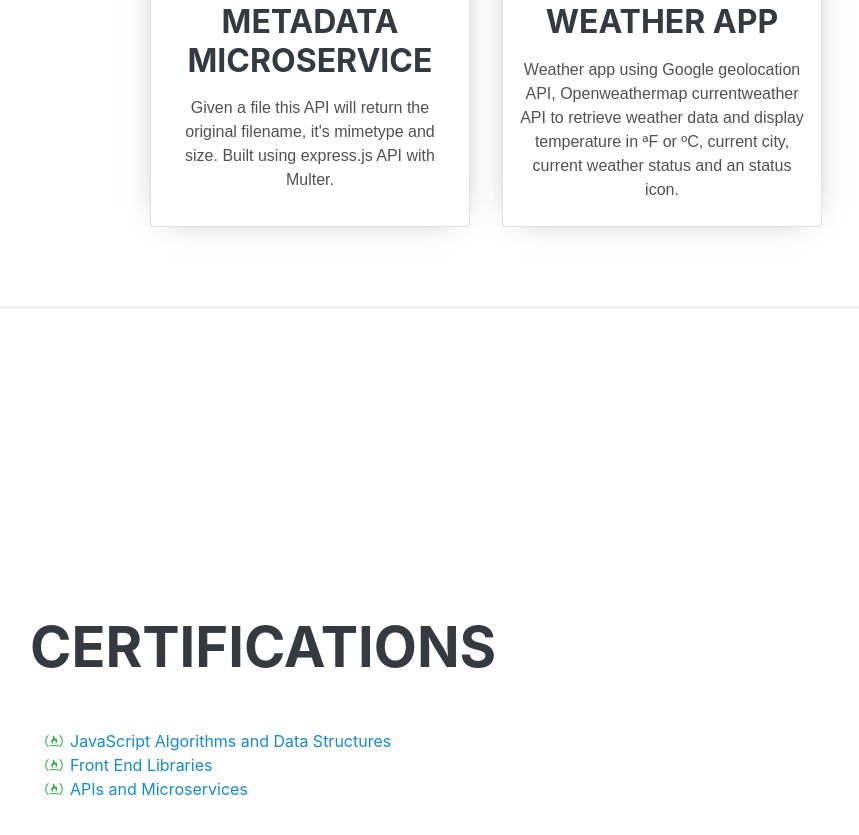
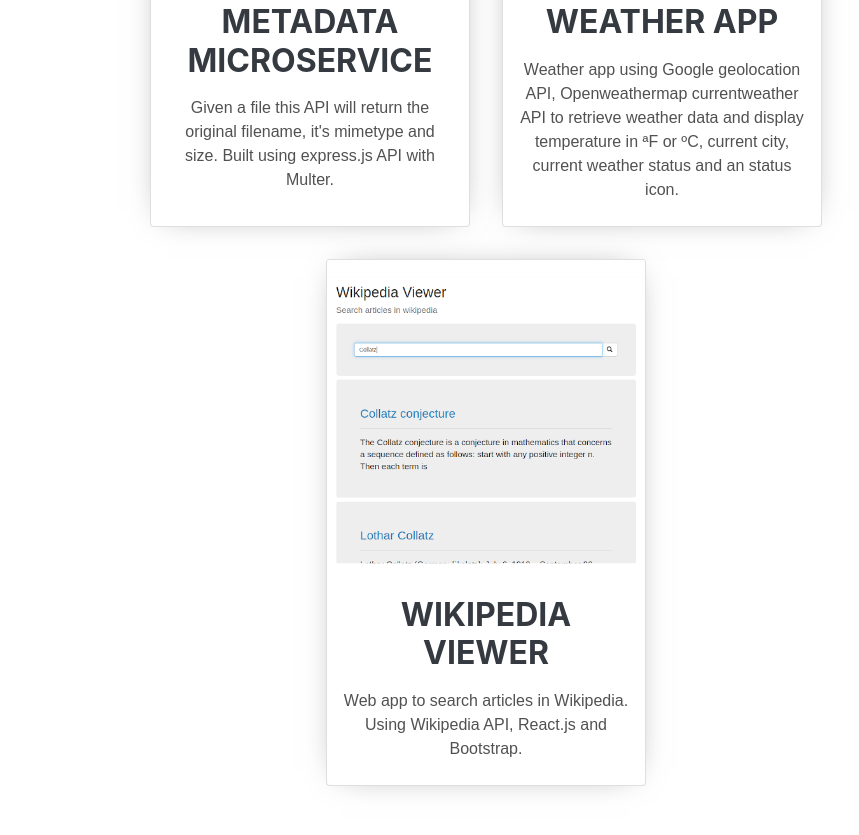
Before and after one commit to MrcRjs/mrcrjs.github.io, a plain HTML site: page index.html in a window 1280 px wide. Shown: the part 6136-6971 px from the top of the page, without its empty margins (290-1149 px from the left). Drawn offline with Linux system fonts and the light colour scheme; a web font is replaced by a local one.

Commit message:
Portfolio: Wikipedia Viewer

```diff
--- a/index.html
+++ b/index.html
@@ -406,6 +406,21 @@
                         </a>
                     </li>
 
+                    <li class="card">
+                        <a class="card-link" href="https://codepen.io/MrcRjs/full/JEPPWo" target="_blank">
+                        <section class="card-image">
+                            <img src="/img/wiki.png"
+                                 alt="Wikipedia Viewer"/>
+                        </section>
+                        <section class="card-description">
+                            <h2>Wikipedia Viewer</h2>
+                            <p>
+                                Web app to search articles in Wikipedia. Using Wikipedia API, React.js and Bootstrap.
+                            </p>
+                        </section>
+                        </a>
+                    </li>
+
                 </ul>
             </div>
         </div>
```
Also changed, not shown: img/wiki.png (added).
